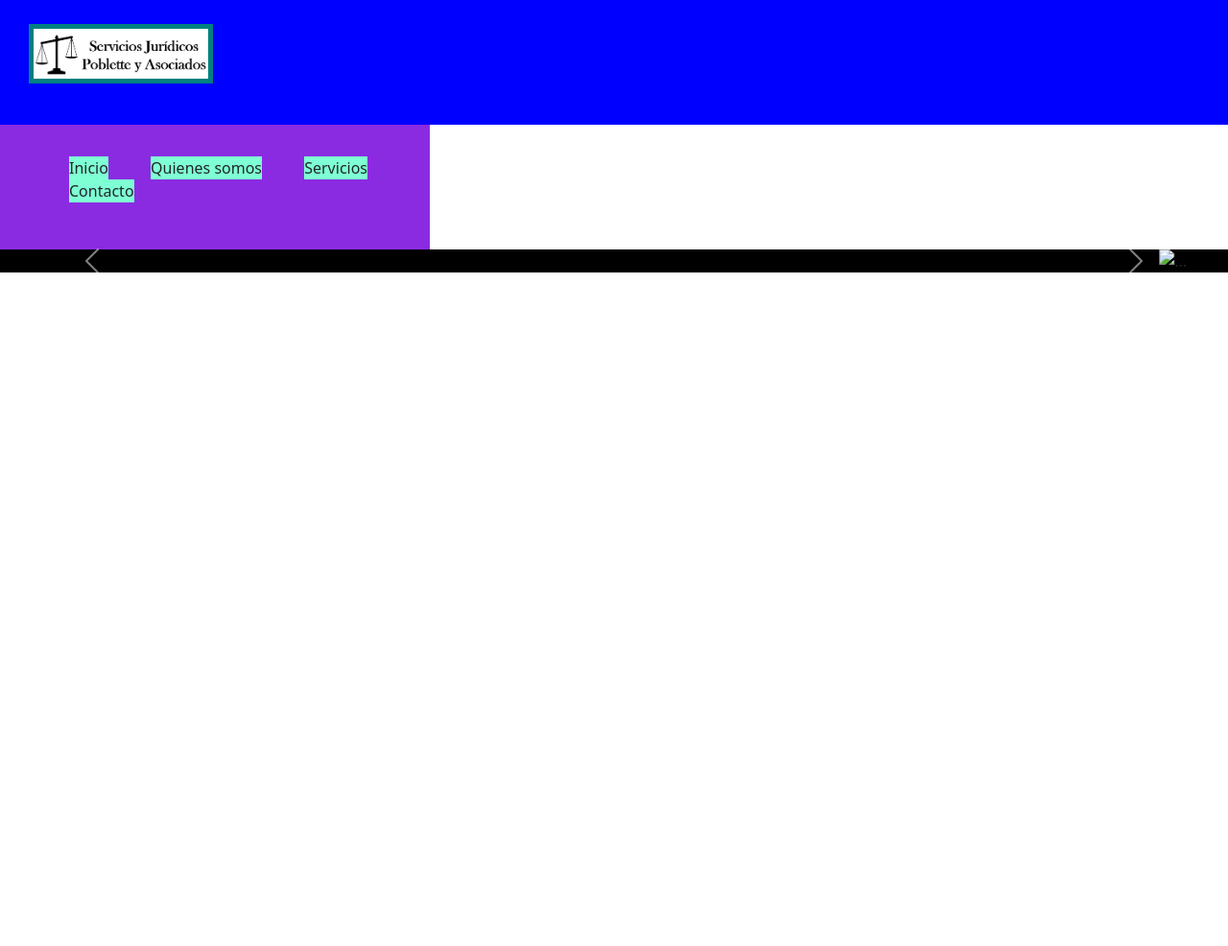
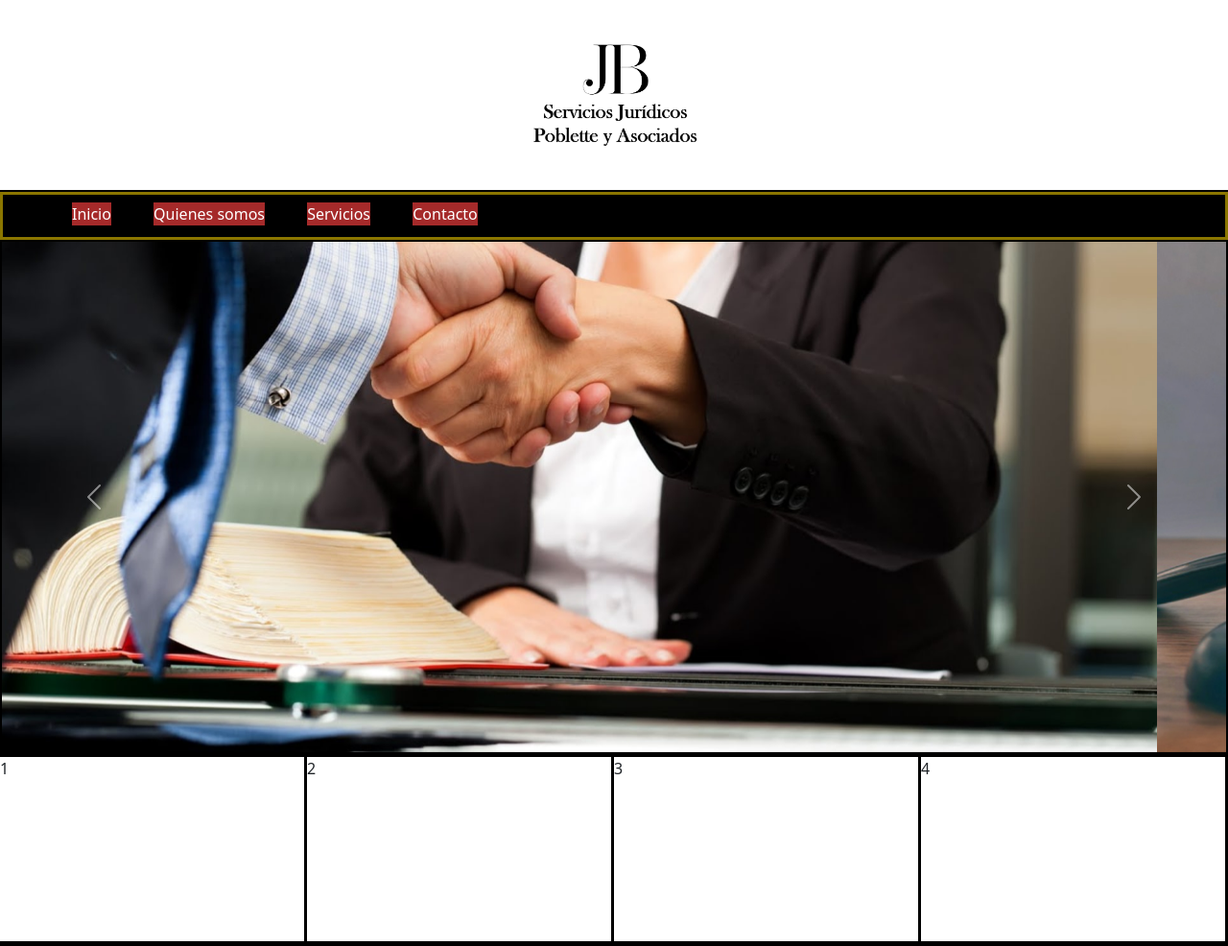
Before and after one commit to LDPoblette/ProyectoM1, a plain HTML site: page index.html in a window 1280 px wide. Shown: the whole page at 96% size. Before the commit the page ends 860 px from the top, so only its background shows below. Drawn offline with nearby package versions, Linux system fonts and the light colour scheme.

Commit message:
Primer borrador de pagina

```diff
--- a/index.html
+++ b/index.html
@@ -9,10 +9,10 @@
 </head>
 <body>
     <header class="header">
-
         <a href="./index.html" class="logo">
-            <img src="./Imgs/LogoPob.png" alt="logo">
+            <img src="./Imgs/LogoPob2.png" alt="logo">
         </a>
+    </header>
 
     <nav class="navbar">
       <ul>
@@ -22,24 +22,23 @@
           <li>Contacto</li>
       </ul>
   </nav>
-    </header>
 
     <main>
       <!-- Inicia sección de carrusel -->
-      <div id="carouselExampleControls" class="carousel slide" data-bs-ride="carousel">
+      <div id="carouselExampleControls" class="carousel slide" data-bs-ride="carousel" data-interval="40">
             <!-- Empieza primer div -->
           <div class="carousel-inner">
               <!-- Item 1 -->
               <div class="carousel-item active">
-                <img src="..." class="d-block w-100" alt="...">
+                <img src="./Imgs/slide1.jpg" class="d-block w-100" alt="img1">
               </div>
               <!-- Item 2 -->
               <div class="carousel-item">
-                <img src="..." class="d-block w-100" alt="...">
+                <img src="./Imgs/slide2.jpg" class="d-block w-100" alt="img2">
               </div>
               <!-- Item 3 -->
               <div class="carousel-item">
-                <img src="..." class="d-block w-100" alt="...">
+                <img src="./Imgs/Slide3.jpg" class="d-block w-100" alt="img3">
               </div>
             </div>
             <!-- Cierra primer div -->
@@ -59,6 +58,13 @@
         <!-- Termina sección de carrusel -->
     </main>
 
+    <footer class="contact">
+      <div>1</div>
+      <div>2</div>
+      <div>3</div>
+      <div>4</div>
+    </footer>
+
     <script src="https://cdn.jsdelivr.net/npm/bootstrap@5.1.3/dist/js/bootstrap.bundle.min.js"
     integrity="sha384-ka7Sk0Gln4gmtz2MlQnikT1wXgYsOg+OMhuP+IlRH9sENBO0LRn5q+8nbTov4+1p"
     crossorigin="anonymous"></script>
--- a/styles.css
+++ b/styles.css
@@ -1,40 +1,67 @@
-
+body{
+    background-color: black;
+}
 /* HEADER */
 
-.header > *{
+.header{
     width: 100%;
-    height: 130px;
-    display: inline-block;
-    vertical-align: middle;
-    background-color: blue;
+    height: 200px;
+    padding: 10px;
+    background-color: white;
+    border-bottom: solid black 2px;
+
+    text-align: center;
 }
 
 .logo img{
     width: 15%;
     padding: 5px;
     margin: 25px 30px;
-    background-color: teal;
 }
 
+/* NAVBAR */
+
 .navbar{
-    width: 35%;
-    height: 130px;
-    background-color: blueviolet;
+    width: 100%;
+    height: 50px;
+
+    border: solid rgba(255, 217, 0, 0.544);
+    background-color: black;
 }
 
 .navbar ul li{
+    background-color: brown;
+    display: inline-block;
+
     list-style: none;
-    display: inline-block;
     margin-left: 40px;
-    background-color: aquamarine;
+    color: white;
 }
 
 /* MAIN */
 
 main{
-    height: 600px;
+    padding: 2px;
+    background-color: black;
 }
 
-main div{
+.carousel-item{
+    width: 100%;
+}
+
+/* FOOTER */
+
+.contact{
+    height: 200px;
+    padding: 3px 0 5px;
+
+    display: grid;
+    grid-template-columns: repeat(4, 25%);
+
     background-color: black;
 }
+
+.contact div{
+    width: 99%;
+    background-color: white;
+}
```
Also changed, not shown: Imgs/LogoPob2.png (added), Imgs/slide2.jpg (renamed from Imgs/slider2.jpg). Lines whose indentation alone changed are shown as unchanged.
